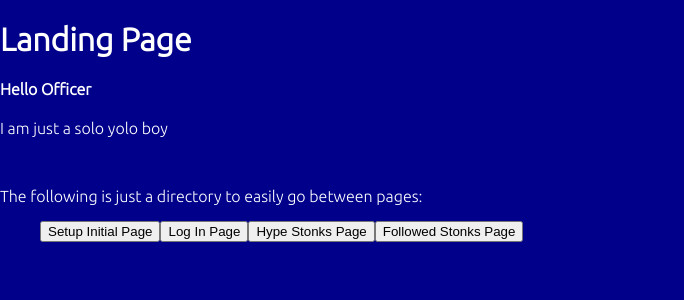
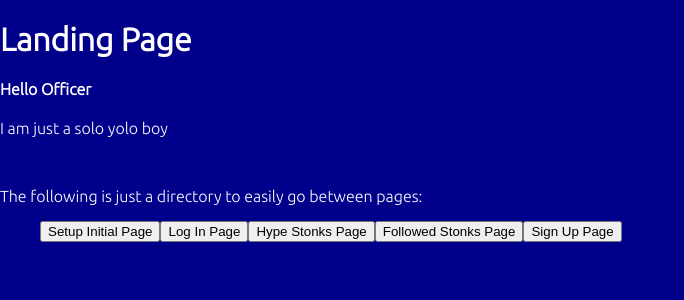
Before and after one commit to giovanniCL/stonks-only-go-up, a React (Create React App) app in the folder stonks-only-go-up/: page / in a window 1280 px wide. Shown: the top 300 px of the page, without its empty margins (0-684 px from the left). Built offline with nearby package versions, Linux system fonts and the light colour scheme.

Commit message:
Update TestComponent.js

```diff
--- a/stonks-only-go-up/src/Components/TestComponent.js
+++ b/stonks-only-go-up/src/Components/TestComponent.js
@@ -20,6 +20,7 @@ const TestComponent = (props) => {
                 <button onClick={() => props.history.push('/login/initial')}>Log In Page</button>
                 <button onClick={() => props.history.push('/hype-stonks')}>Hype Stonks Page</button>
                 <button onClick={() => props.history.push('/followed-stonks')}>Followed Stonks Page</button>
+                <button onClick={() => props.history.push('/SignUp')}>Sign Up Page</button>
             </ul>
         </div>
     )
```
